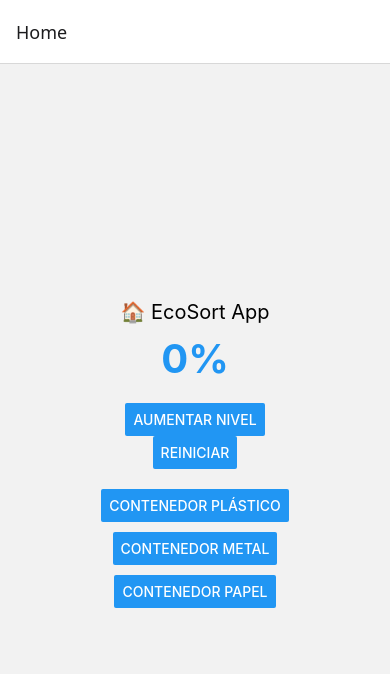
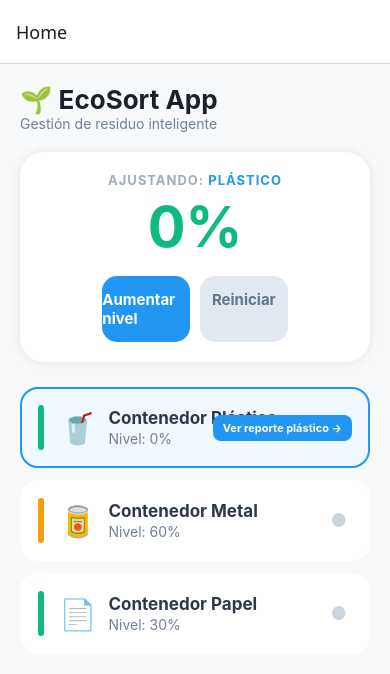
Before and after one commit to OnyBlue/EcoSort, a React Native app: screen /Home in a window 390 px wide. Shown: the top 674 px of the page. Built offline with nearby package versions, Linux system fonts and the light colour scheme.

Commit message:
UI: Mejora visual de Home y Details con sistema de selección y dashboard

```diff
--- a/screens/DetailScreen.js
+++ b/screens/DetailScreen.js
@@ -1,64 +1,164 @@
 import React from 'react';
-import { View, Text, Button, StyleSheet } from 'react-native';
+import { View, Text, StyleSheet, TouchableOpacity, SafeAreaView, StatusBar, ScrollView } from 'react-native';
 
 export default function DetailsScreen({ navigation, route }) {
-
-  // Validación (por si no llegan datos)
   if (!route.params) {
     return (
-      <View style={styles.container}>
-        <Text>No hay datos disponibles</Text>
+      <View style={styles.errorContainer}>
+        <Text style={styles.errorText}>No hay datos disponibles</Text>
+        <TouchableOpacity style={styles.backButton} onPress={() => navigation.goBack()}>
+          <Text style={styles.backButtonText}>Regresar</Text>
+        </TouchableOpacity>
       </View>
     );
   }
 
-  const {
-    tipo,
-    nivel,
-    estado,
-    capacidad,
-    ultimaRecoleccion
-  } = route.params;
+  const { tipo, nivel, estado, capacidad, ultimaRecoleccion } = route.params;
+
+  // Configuración de colores según el tipo de material
+  const theme = {
+    Plástico: { color: '#3B82F6', icon: '🥤' },
+    Metal: { color: '#64748B', icon: '🥫' },
+    Papel: { color: '#F59E0B', icon: '📄' },
+  }[tipo] || { color: '#10B981', icon: '🗑️' };
+
+  // Color de estado según el nivel
+  const getStatusColor = (n) => (n >= 85 ? '#EF4444' : n >= 50 ? '#F59E0B' : '#10B981');
 
   return (
-    <View style={styles.container}>
+    <SafeAreaView style={styles.safeArea}>
+      <StatusBar barStyle="light-content" />
 
-      <View style={styles.card}>
-        <Text style={styles.text}>📜 Detalle del contenedor</Text>
-
-        <Text>Tipo: {tipo}</Text>
-        <Text>Nivel: {nivel}%</Text>
-        <Text>Estado: {estado}</Text>
-        <Text>Capacidad: {capacidad}</Text>
-        <Text>Última recolección: {ultimaRecoleccion}</Text>
+      {/* Header con el color del material */}
+      <View style={[styles.header, { backgroundColor: theme.color }]}>
+        <TouchableOpacity style={styles.headerBack} onPress={() => navigation.goBack()}>
+          <Text style={styles.headerBackText}>← Volver</Text>
+        </TouchableOpacity>
+        <Text style={styles.headerIcon}>{theme.icon}</Text>
+        <Text style={styles.headerTitle}>Contenedor de {tipo}</Text>
       </View>
 
-      <Button title="Volver" onPress={() => navigation.goBack()} />
+      <ScrollView contentContainerStyle={styles.content}>
 
-    </View>
+        {/* Card Principal de Nivel */}
+        <View style={styles.mainCard}>
+          <Text style={styles.sectionLabel}>ESTADO DE LLENADO</Text>
+          <View style={styles.levelRow}>
+            <Text style={[styles.percentageText, { color: getStatusColor(nivel) }]}>{nivel}%</Text>
+            <View style={[styles.statusBadge, { backgroundColor: getStatusColor(nivel) + '20' }]}>
+              <Text style={[styles.statusBadgeText, { color: getStatusColor(nivel) }]}>{estado.toUpperCase()}</Text>
+            </View>
+          </View>
+
+          {/* Barra de progreso visual */}
+          <View style={styles.progressTrack}>
+            <View style={[styles.progressBar, { width: `${nivel}%`, backgroundColor: getStatusColor(nivel) }]} />
+          </View>
+        </View>
+
+        {/* Grid de Información Técnica */}
+        <View style={styles.infoGrid}>
+          <View style={styles.infoItem}>
+            <Text style={styles.infoLabel}>Capacidad Máxima</Text>
+            <Text style={styles.infoValue}>{capacidad}</Text>
+          </View>
+
+          <View style={styles.infoItem}>
+            <Text style={styles.infoLabel}>Última Recolección</Text>
+            <Text style={styles.infoValue}>{ultimaRecoleccion}</Text>
+          </View>
+        </View>
+
+        {/* Sección de Recomendaciones */}
+        <View style={styles.tipCard}>
+          <Text style={styles.tipTitle}>💡 Tip EcoSort</Text>
+          <Text style={styles.tipText}>
+            {nivel >= 85
+              ? `El contenedor de ${tipo.toLowerCase()} requiere recolección inmediata para evitar desbordamientos.`
+              : `Aún hay espacio suficiente. Recuerda compactar bien los residuos de ${tipo.toLowerCase()}.`}
+          </Text>
+        </View>
+
+        <TouchableOpacity
+          style={[styles.actionButton, { backgroundColor: theme.color }]}
+          onPress={() => navigation.goBack()}
+        >
+          <Text style={styles.actionButtonText}>Entendido</Text>
+        </TouchableOpacity>
+
+      </ScrollView>
+    </SafeAreaView>
   );
 }
 
 const styles = StyleSheet.create({
-  container: {
-    flex: 1,
+  safeArea: { flex: 1, backgroundColor: '#F8FAFC' },
+  errorContainer: { flex: 1, justifyContent: 'center', alignItems: 'center' },
+
+  header: {
+    height: 200,
     justifyContent: 'center',
     alignItems: 'center',
-    backgroundColor: '#f0f0f0'
+    borderBottomLeftRadius: 30,
+    borderBottomRightRadius: 30,
+    paddingTop: 40,
   },
+  headerBack: { position: 'absolute', top: 50, left: 20 },
+  headerBackText: { color: 'white', fontWeight: 'bold', fontSize: 16 },
+  headerIcon: { fontSize: 60, marginBottom: 10 },
+  headerTitle: { color: 'white', fontSize: 24, fontWeight: 'bold' },
 
-  card: {
+  content: { padding: 20 },
+
+  mainCard: {
     backgroundColor: 'white',
+    borderRadius: 20,
     padding: 20,
-    borderRadius: 10,
-    elevation: 5,
+    marginTop: -40, // Efecto de solapamiento con el header
+    elevation: 4,
+    shadowColor: '#000',
+    shadowOpacity: 0.1,
+    shadowRadius: 10,
     marginBottom: 20,
-    width: '80%'
   },
+  sectionLabel: { fontSize: 12, fontWeight: 'bold', color: '#94A3B8', letterSpacing: 1 },
+  levelRow: { flexDirection: 'row', justifyContent: 'space-between', alignItems: 'center', marginVertical: 15 },
+  percentageText: { fontSize: 42, fontWeight: '800' },
+  statusBadge: { paddingHorizontal: 12, paddingVertical: 6, borderRadius: 10 },
+  statusBadgeText: { fontSize: 12, fontWeight: 'bold' },
 
-  text: {
-    fontSize: 18,
-    marginBottom: 10,
-    fontWeight: 'bold'
-  }
+  progressTrack: { height: 10, backgroundColor: '#E2E8F0', borderRadius: 5, overflow: 'hidden' },
+  progressBar: { height: '100%', borderRadius: 5 },
+
+  infoGrid: { flexDirection: 'row', gap: 15, marginBottom: 20 },
+  infoItem: {
+    flex: 1,
+    backgroundColor: 'white',
+    borderRadius: 15,
+    padding: 15,
+    elevation: 2,
+    shadowColor: '#000',
+    shadowOpacity: 0.05,
+  },
+  infoLabel: { fontSize: 11, color: '#64748B', marginBottom: 5, fontWeight: '600' },
+  infoValue: { fontSize: 15, color: '#1E293B', fontWeight: 'bold' },
+
+  tipCard: {
+    backgroundColor: '#F1F5F9',
+    borderRadius: 15,
+    padding: 15,
+    marginBottom: 30,
+    borderLeftWidth: 4,
+    borderLeftColor: '#CBD5E0',
+  },
+  tipTitle: { fontWeight: 'bold', color: '#475569', marginBottom: 5 },
+  tipText: { color: '#64748B', fontSize: 14, lineHeight: 20 },
+
+  actionButton: {
+    paddingVertical: 16,
+    borderRadius: 15,
+    alignItems: 'center',
+    marginBottom: 20,
+  },
+  actionButtonText: { color: 'white', fontWeight: 'bold', fontSize: 16 }
 });
--- a/screens/HomeScreen.js
+++ b/screens/HomeScreen.js
@@ -1,84 +1,185 @@
 import React, { useState } from 'react';
-import { View, Text, Button, StyleSheet } from 'react-native';
+import { View, Text, StyleSheet, TouchableOpacity, ScrollView, SafeAreaView, StatusBar } from 'react-native';
 
 export default function HomeScreen({ navigation }) {
+  const [niveles, setNiveles] = useState({
+    Plástico: 0,
+    Metal: 60,
+    Papel: 30
+  });
 
-  const [contador, setContador] = useState(0);
+  const [seleccionado, setSeleccionado] = useState('Plástico');
+
+  const getStatusColor = (nivel) => {
+    if (nivel >= 85) return '#EF4444';
+    if (nivel >= 50) return '#F59E0B';
+    return '#10B981';
+  };
+
+  const modificarNivel = (cantidad) => {
+    setNiveles(prev => ({
+      ...prev,
+      [seleccionado]: Math.max(0, Math.min(100, prev[seleccionado] + cantidad))
+    }));
+  };
+
+  // Función para navegar a detalles
+  const irADetalles = (tipo) => {
+    navigation.navigate('Details', {
+      tipo: tipo,
+      nivel: niveles[tipo],
+      estado: niveles[tipo] >= 85 ? 'Lleno' : 'Disponible',
+      capacidad: tipo === 'Plástico' ? '100 kg' : tipo === 'Metal' ? '120 kg' : '80 kg',
+      ultimaRecoleccion: '22/03/2026',
+    });
+  };
+
+  const ContainerCard = ({ tipo, icon }) => {
+    const esActivo = seleccionado === tipo;
+    const nivelActual = niveles[tipo];
+
+    return (
+      <TouchableOpacity
+        style={[styles.card, esActivo && styles.cardActive]}
+        activeOpacity={0.8}
+        onPress={() => {
+          if (esActivo) {
+            irADetalles(tipo); // Si ya está seleccionado, navega
+          } else {
+            setSeleccionado(tipo); // Si no, lo selecciona
+          }
+        }}
+      >
+        <View style={[styles.statusIndicator, { backgroundColor: getStatusColor(nivelActual) }]} />
+
+        <View style={styles.cardContent}>
+          <Text style={styles.cardIcon}>{icon}</Text>
+          <View>
+            <Text style={styles.cardTitle}>Contenedor {tipo}</Text>
+            <Text style={styles.cardSubtitle}>Nivel: {nivelActual}%</Text>
+          </View>
+        </View>
+
+        {/* Texto dinámico a la derecha */}
+        {esActivo ? (
+          <View style={styles.reportBadge}>
+            <Text style={styles.reportText}>Ver reporte {tipo.toLowerCase()} →</Text>
+          </View>
+        ) : (
+          <Text style={styles.dotMark}>●</Text>
+        )}
+      </TouchableOpacity>
+    );
+  };
 
   return (
-    <View style={styles.container}>
-      <Text style={styles.text}>🏠 EcoSort App</Text>
+    <SafeAreaView style={styles.safeArea}>
+      <StatusBar barStyle="dark-content" />
+      <ScrollView contentContainerStyle={styles.container}>
 
-      <Text style={styles.numero}>{contador}%</Text>
+        <View style={styles.header}>
+          <Text style={styles.title}>🌱 EcoSort App</Text>
+          <Text style={styles.tagline}>Gestión de residuo inteligente</Text>
+        </View>
 
-      <Button
-        title="Aumentar nivel"
-        onPress={() => setContador(contador + 10)}
-      />
+        <View style={styles.controlPanel}>
+          <Text style={styles.controlLabel}>
+            Ajustando: <Text style={{color: '#2196F3'}}>{seleccionado}</Text>
+          </Text>
+          <Text style={[styles.numero, { color: getStatusColor(niveles[seleccionado]) }]}>
+            {niveles[seleccionado]}%
+          </Text>
 
-      <Button
-        title="Reiniciar"
-        onPress={() => setContador(0)}
-      />
+          <View style={styles.row}>
+            <TouchableOpacity
+              style={styles.mainButton}
+              onPress={() => modificarNivel(10)}
+            >
+              <Text style={styles.buttonText}>Aumentar nivel</Text>
+            </TouchableOpacity>
 
-      <View style={{ marginVertical: 10 }} />
+            <TouchableOpacity
+              style={[styles.mainButton, { backgroundColor: '#E2E8F0' }]}
+              onPress={() => setNiveles({...niveles, [seleccionado]: 0})}
+            >
+              <Text style={[styles.buttonText, { color: '#64748B' }]}>Reiniciar</Text>
+            </TouchableOpacity>
+          </View>
+        </View>
 
-      {/* BOTONES CON ENVÍO DE PARÁMETROS */}
+        <ContainerCard tipo="Plástico" icon="🥤" />
+        <ContainerCard tipo="Metal" icon="🥫" />
+        <ContainerCard tipo="Papel" icon="📄" />
 
-      <Button
-        title="Contenedor Plástico"
-        onPress={() =>
-          navigation.navigate('Details', {
-            tipo: 'Plástico',
-            nivel: contador,
-            estado: contador >= 80 ? 'Lleno' : 'Disponible',
-            capacidad: '100 kg',
-            ultimaRecoleccion: '20/03/2026',
-          })
-        }
-      />
-
-      <View style={{ marginVertical: 5 }} />
-
-      <Button
-        title="Contenedor Metal"
-        onPress={() =>
-          navigation.navigate('Details', {
-            tipo: 'Metal',
-            nivel: 60,
-            estado: 'Disponible',
-            capacidad: '120 kg',
-            ultimaRecoleccion: '19/03/2026',
-          })
-        }
-      />
-
-      <View style={{ marginVertical: 5 }} />
-
-      <Button
-        title="Contenedor Papel"
-        onPress={() =>
-          navigation.navigate('Details', {
-            tipo: 'Papel',
-            nivel: 90,
-            estado: 'Lleno',
-            capacidad: '80 kg',
-            ultimaRecoleccion: '18/03/2026',
-          })
-        }
-      />
-
-    </View>
+      </ScrollView>
+    </SafeAreaView>
   );
 }
 
 const styles = StyleSheet.create({
-  container: { flex: 1, justifyContent: 'center', alignItems: 'center' },
-  text: { fontSize: 20, marginBottom: 10 },
-  numero: {
-    fontSize: 40,
+  safeArea: { flex: 1, backgroundColor: '#F8F9FA' },
+  container: { padding: 20 },
+  header: { marginBottom: 20 },
+  title: { fontSize: 26, fontWeight: 'bold', color: '#1A202C' },
+  tagline: { fontSize: 14, color: '#718096' },
+
+  controlPanel: {
+    backgroundColor: '#FFF',
+    borderRadius: 24,
+    padding: 20,
+    alignItems: 'center',
+    marginBottom: 25,
+    elevation: 4,
+    shadowColor: '#000',
+    shadowOpacity: 0.1,
+    shadowRadius: 10,
+  },
+  controlLabel: { fontSize: 13, fontWeight: 'bold', color: '#A0AEC0', textTransform: 'uppercase', letterSpacing: 1 },
+  numero: { fontSize: 56, fontWeight: 'bold', marginVertical: 5 },
+
+  row: { flexDirection: 'row', gap: 10, marginTop: 10 },
+  mainButton: {
+    backgroundColor: '#2196F3',
+    paddingVertical: 14,
+    borderRadius: 15,
+    flex: 1,
+    alignItems: 'center',
+  },
+  buttonText: { color: '#FFF', fontWeight: 'bold', fontSize: 15 },
+
+  card: {
+    backgroundColor: '#FFF',
+    borderRadius: 18,
+    padding: 16,
+    flexDirection: 'row',
+    alignItems: 'center',
+    marginBottom: 12,
+    borderWidth: 2,
+    borderColor: 'transparent',
+    elevation: 2,
+    shadowColor: '#000',
+    shadowOpacity: 0.05,
+  },
+  cardActive: {
+    borderColor: '#2196F3',
+    backgroundColor: '#F0F9FF',
+  },
+  statusIndicator: { width: 6, height: 45, borderRadius: 3, marginRight: 15 },
+  cardContent: { flex: 1, flexDirection: 'row', alignItems: 'center' },
+  cardIcon: { fontSize: 30, marginRight: 12 },
+  cardTitle: { fontSize: 17, fontWeight: 'bold', color: '#2D3748' },
+  cardSubtitle: { fontSize: 14, color: '#718096', marginTop: 2 },
+
+  reportBadge: {
+    backgroundColor: '#2196F3',
+    paddingVertical: 6,
+    paddingHorizontal: 10,
+    borderRadius: 8,
+  },
+  reportText: {
+    color: '#FFF',
+    fontSize: 11,
     fontWeight: 'bold',
-    color: '#2196F3',
-    marginBottom: 20
-  }
+  },
+  dotMark: { color: '#CBD5E0', fontSize: 18, marginRight: 5 }
 });
```
Also changed, not shown: 1 other file (tests, documents, lock files or other folders).
